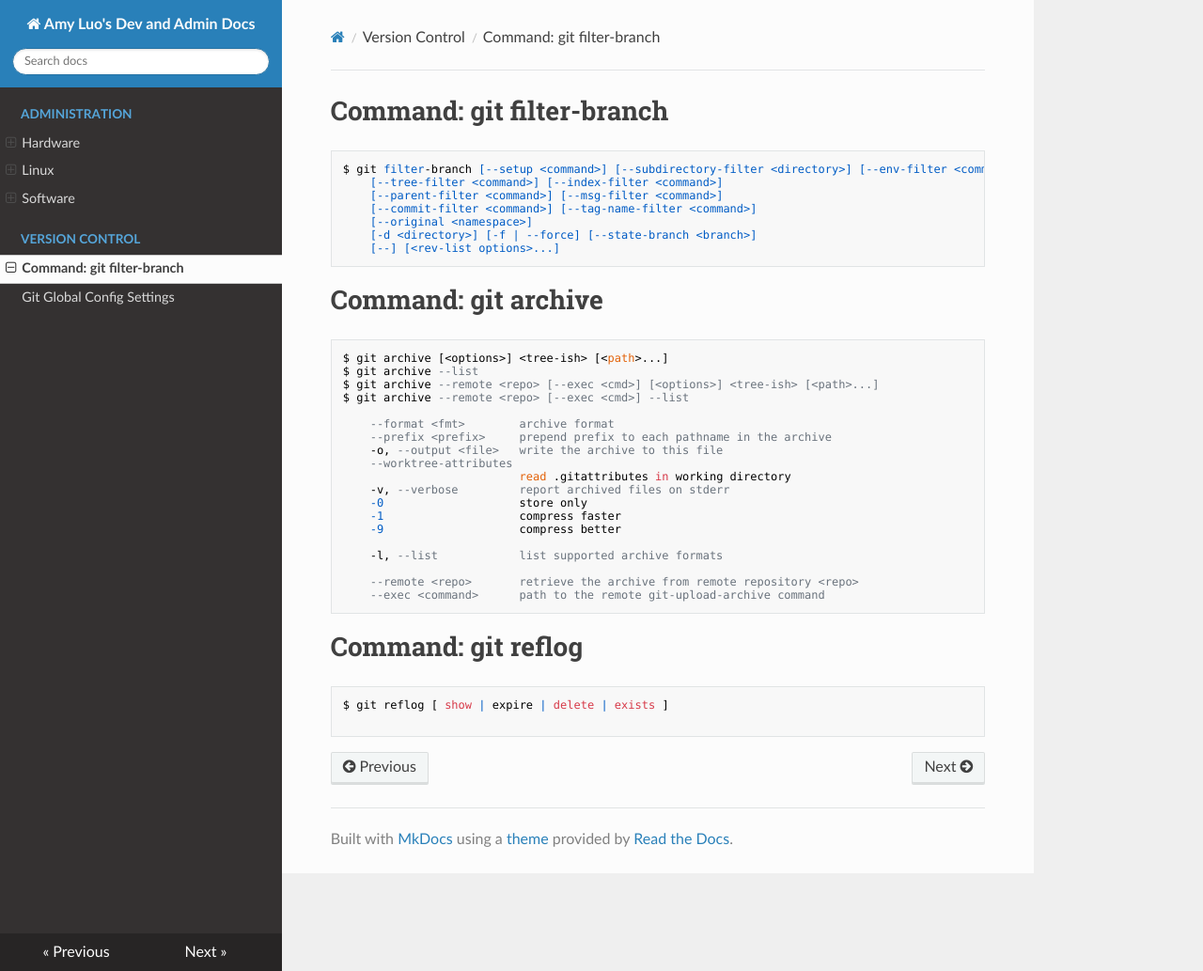
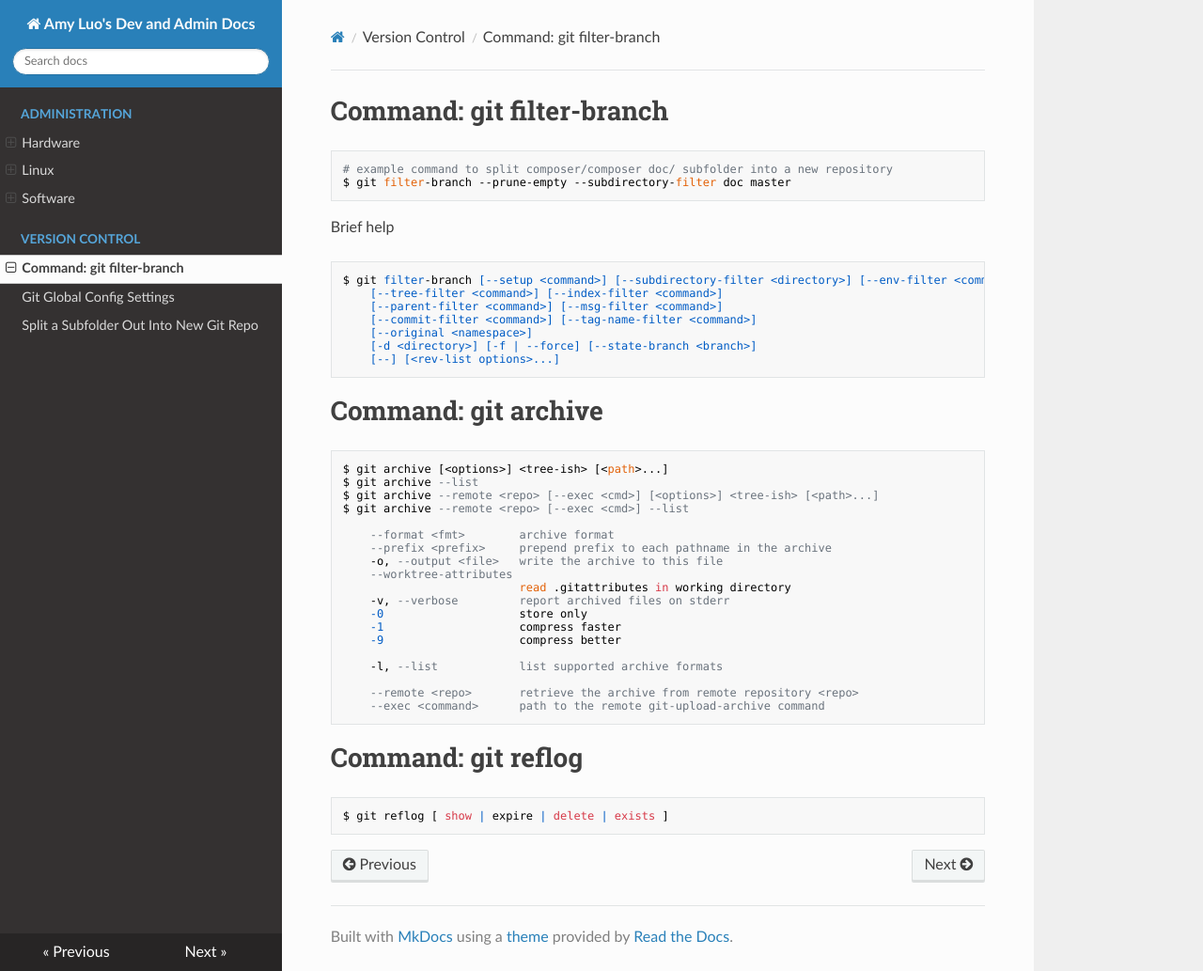
Before and after one commit to amyluo/dev-admin-docs, an MkDocs documentation site: the page built from docs/Version Control/Advanced_Git_Notes.md, in a window 1280 px wide and 1033 px high. Shown: the whole window at 94% size. Built offline with MkDocs 1.6.1, drawn with Linux system fonts in a browser that asks for light colours; nearby versions of some CDN libraries.

Commit message:
- Updated Git related notes - Added a note for how to split subfolder in git repo into a new git repo

````diff
--- a/docs/Version Control/Advanced_Git_Notes.md
+++ b/docs/Version Control/Advanced_Git_Notes.md
@@ -1,4 +1,9 @@
 #Command: git filter-branch
+```
+# example command to split composer/composer doc/ subfolder into a new repository
+$ git filter-branch --prune-empty --subdirectory-filter doc master
+```
+Brief help
 ```
 $ git filter-branch [--setup <command>] [--subdirectory-filter <directory>] [--env-filter <command>]
    	[--tree-filter <command>] [--index-filter <command>]
@@ -35,5 +40,4 @@ $ git archive --remote <repo> [--exec <cmd>] --list
 #Command: git reflog
 ```
 $ git reflog [ show | expire | delete | exists ]
-
 ```
````
Also changed, not shown: docs/Administration/Linux/1Password.md (+1 -1 lines), docs/Version Control/Git_General_Notes.md (+1 -1 lines), docs/Version Control/Split_a_Subfolder_Out_Into_New_Git_Repo.md (added, +42 -0 lines).
